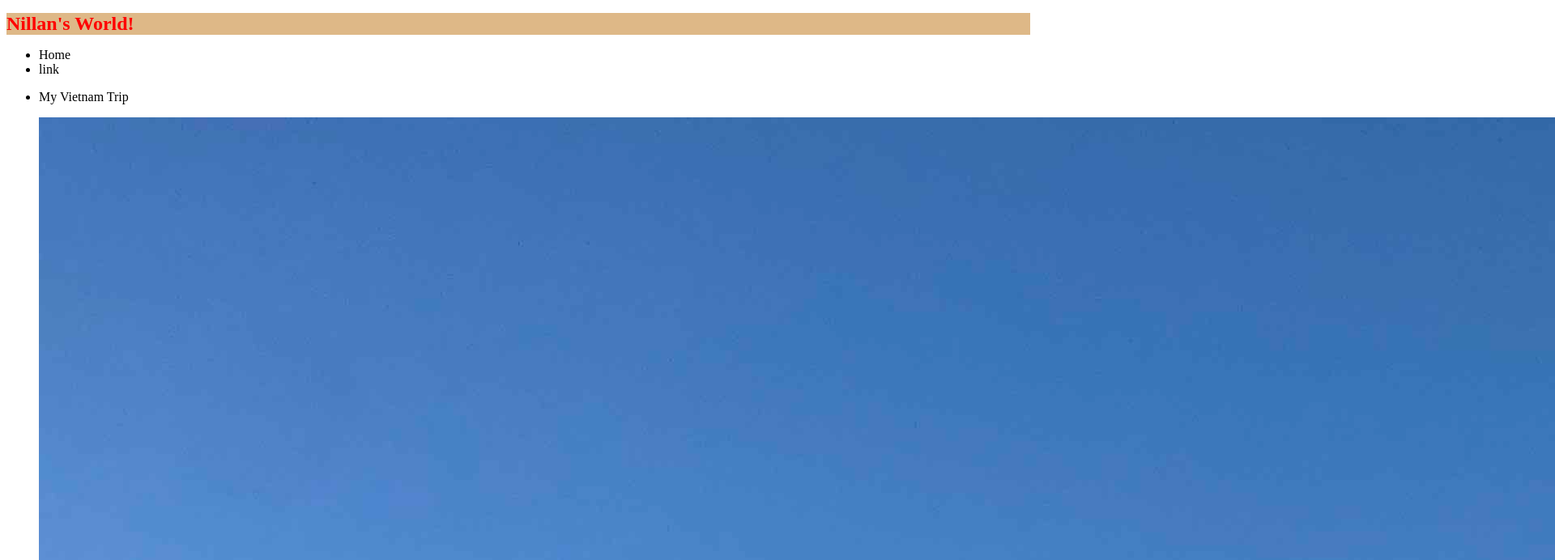
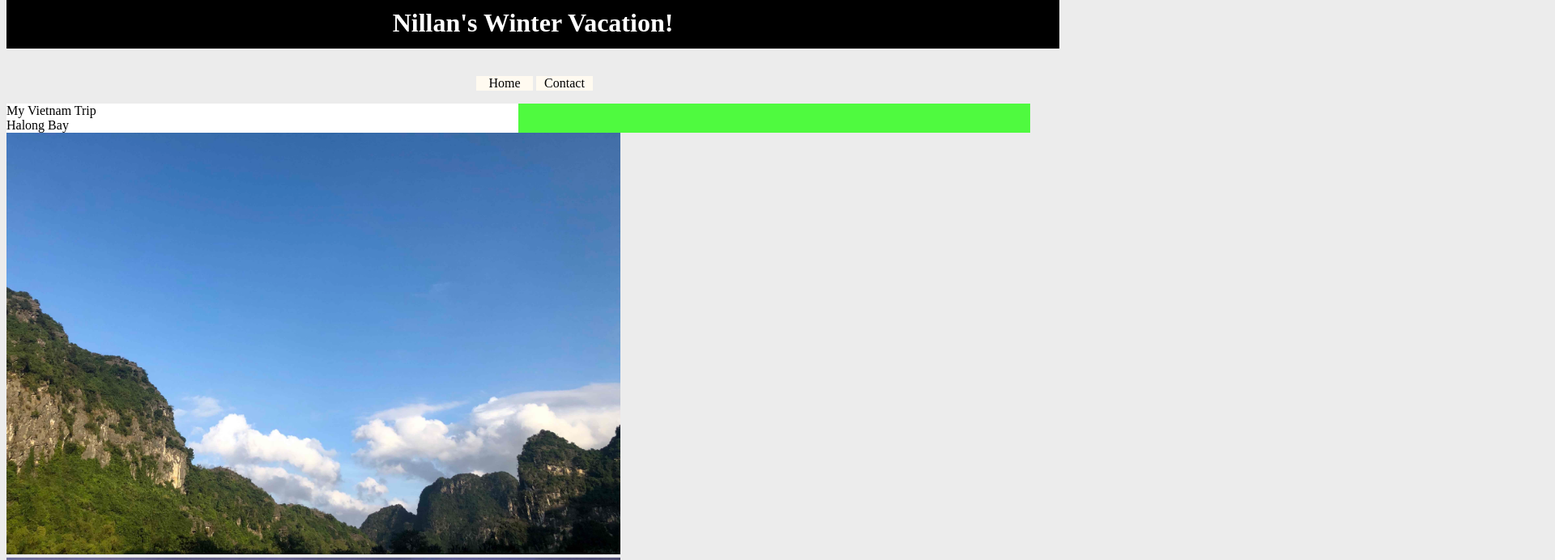
Before and after one commit to nillanshah/IS445_HW2, a plain HTML site: page index.html in a window 1280 px wide. Shown: the top 692 px of the page at 81% size, 1920 px wide, since content can reach past the window. Drawn offline with Linux system fonts and the light colour scheme.

Commit message:
Added a lot of css and html

```diff
--- a/index.html
+++ b/index.html
@@ -10,37 +10,35 @@
 </head>
 <body>
 
-  <header><h1>Nillan's World!</h1></header>
+  <header class = "bar"><h1 class = "page-title">Nillan's Winter Vacation!</h1></header>
   <nav>
-    <ul>
+    <ul class = "navigation">
       <li> Home </li>
-      <li><a href="contact/index.html">link</a></li>
+      <li><a href="contact/index.html">Contact</a></li>
     </ul>
     </nav>
     <main>
-      <ul>
-        <li>
+        <div class = "trip-text">
           <p>My Vietnam Trip</p>
-          <div><img src="imgs/img1.jpg" alt="Where they filmed King Kong"></div>
-        </li>
-        <li>
           <p>Halong Bay</p>
+        </div>
+
+        <div class = "trip-imgs">
+          <img src="imgs/img1.jpg" alt="Where they filmed King Kong"></div>
           <div><img src="imgs/img2.jpg" alt = "Halong Bay"></div>
-        </li>
-      </ul>
-      <p>Email if you have questions</p>
+        </div>
+
+      <p class = "feedback">Email if you have questions</p>
   </main>
   <footer>
-    <div>
+    <div class="review">
       <img src="imgs/image-manu.png">
       <span>Image Manu - Awesome page, great work, keep it up!</span>
     </div>
-    <div>
+    <div class="review">
       <img src="imgs/image-max.png">
       <span>Image Max - Looks really nice, beautiful pictures!</span>
     </div>
   </footer>
-
-  </nav>
 </body>
 </html>
--- a/style.css
+++ b/style.css
@@ -1,12 +1,67 @@
-header {
-  background-color: burlywood;
+html {
+  background-color: rgb(236, 236, 236);
 }
 
-h1{
-  font-size: 24px;
-  color: red;
+.page-title {
+  position: fixed;
+  top: 0;
+  width: 100%;
+  background-color: black;
+  color: white;
+  padding: 10px;
+  text-align: center;
+  margin: 0;
+  height: 40px;
 }
-a{
-  text-decoration: none;
-  color: black;
+
+a {
+ text-decoration: none;
+ color: black;
 }
+
+.trip-text {
+  background-color: #4ffa3f;
+  padding: 0;
+}
+
+.trip-text p {
+  background-color: white;
+  margin: 0;
+  display: inline-block;
+  width: 50%;
+}
+.bar {
+  height: 70px;
+}
+
+.feedback{
+  background-color: aqua;
+  color: blue;
+  text-align: center;
+
+}
+
+img{
+  height: 70%;
+  width: 60%;
+}
+
+.navigation{
+  text-align: center;
+}
+.navigation li, .navigation a{
+  display: inline-block;
+  width: 70px;
+  background-color: floralwhite;
+  border-width: 3px;
+  border-color: black;
+}
+.review p, .review img {
+  display: inline;
+  vertical-align: middle;
+}
+
+.review img {
+  width: 50%;
+  height: 50%;
+}
```
Also changed, not shown: contact/index.html (+3 -3 lines).
